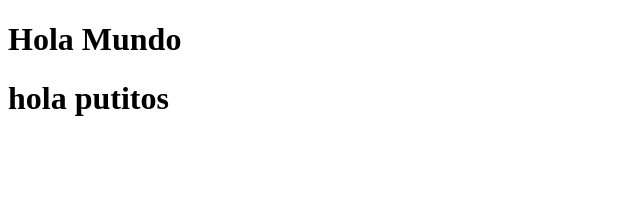
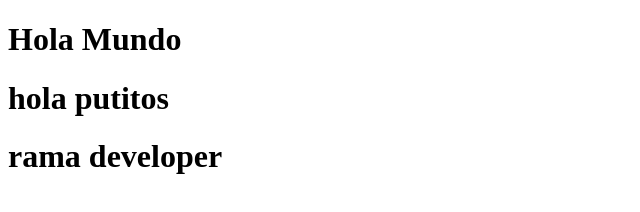
Before and after one commit to Deco2449584/TMX, a plain HTML site: page index.html in a window 1280 px wide. Shown: the whole page, without its empty margins (0-640 px from the left). Drawn offline with Linux system fonts and the light colour scheme.

Commit message:
rama developer

```diff
--- a/index.html
+++ b/index.html
@@ -7,8 +7,7 @@
   </head>
   <body>
     <h1>Hola Mundo</h1>
-    <h1>hola putitos  </h1>
-
-
+    <h1>hola putitos</h1>
+    <h1>rama developer</h1>
   </body>
 </html>
```
